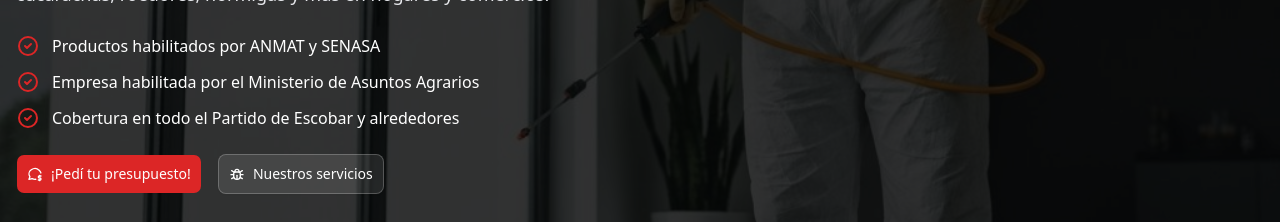
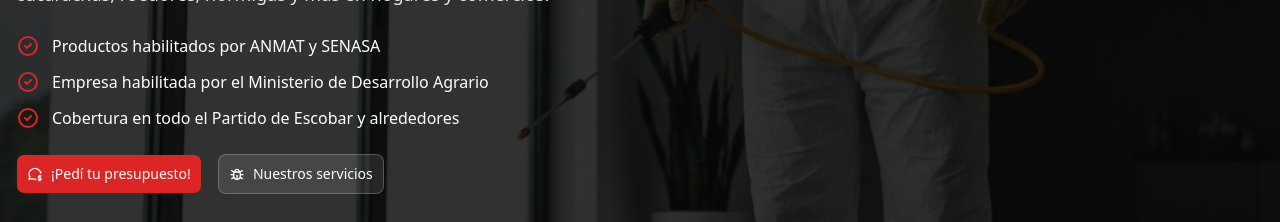
Before and after one commit to martinstanicio/mcm-fumigaciones, a Next.js app: page / in a window 1280 px wide. Shown: the part 365-587 px from the top of the page. Built offline with nearby package versions, Linux system fonts and the light colour scheme.

Commit message:
replace ministerio de asuntos agrarios with ministerio de desarrollo agrario

```diff
--- a/src/components/about.tsx
+++ b/src/components/about.tsx
@@ -91,7 +91,7 @@ export function About() {
               <strong className="text-foreground">SENASA</strong>. La empresa se
               encuentra habilitada por el{" "}
               <strong className="text-foreground">
-                Ministerio de Asuntos Agrarios
+                Ministerio de Desarrollo Agrario
               </strong>{" "}
               bajo el Nº 5117 (Exp. Escobar Nº 211283).
             </p>
--- a/src/components/hero.tsx
+++ b/src/components/hero.tsx
@@ -11,7 +11,7 @@ import Link from "next/link";
 
 const features = [
   "Productos habilitados por ANMAT y SENASA",
-  "Empresa habilitada por el Ministerio de Asuntos Agrarios",
+  "Empresa habilitada por el Ministerio de Desarrollo Agrario",
   "Cobertura en todo el Partido de Escobar y alrededores",
 ];
 
--- a/src/content/faqs.ts
+++ b/src/content/faqs.ts
@@ -32,7 +32,7 @@ export const faqs: FAQ[] = [
   {
     question: "¿Están habilitados oficialmente?",
     answer:
-      "Sí, la empresa se encuentra habilitada por el Ministerio de Asuntos Agrarios bajo el Nº 5117 (Exp. Escobar Nº 211283). Todos nuestros productos están certificados por ANMAT y SENASA.",
+      "Sí, la empresa se encuentra habilitada por el Ministerio de Desarrollo Agrario bajo el Nº 5117 (Exp. Escobar Nº 211283). Todos nuestros productos están certificados por ANMAT y SENASA.",
   },
   {
     question: "¿Qué métodos de pago aceptan?",
```
